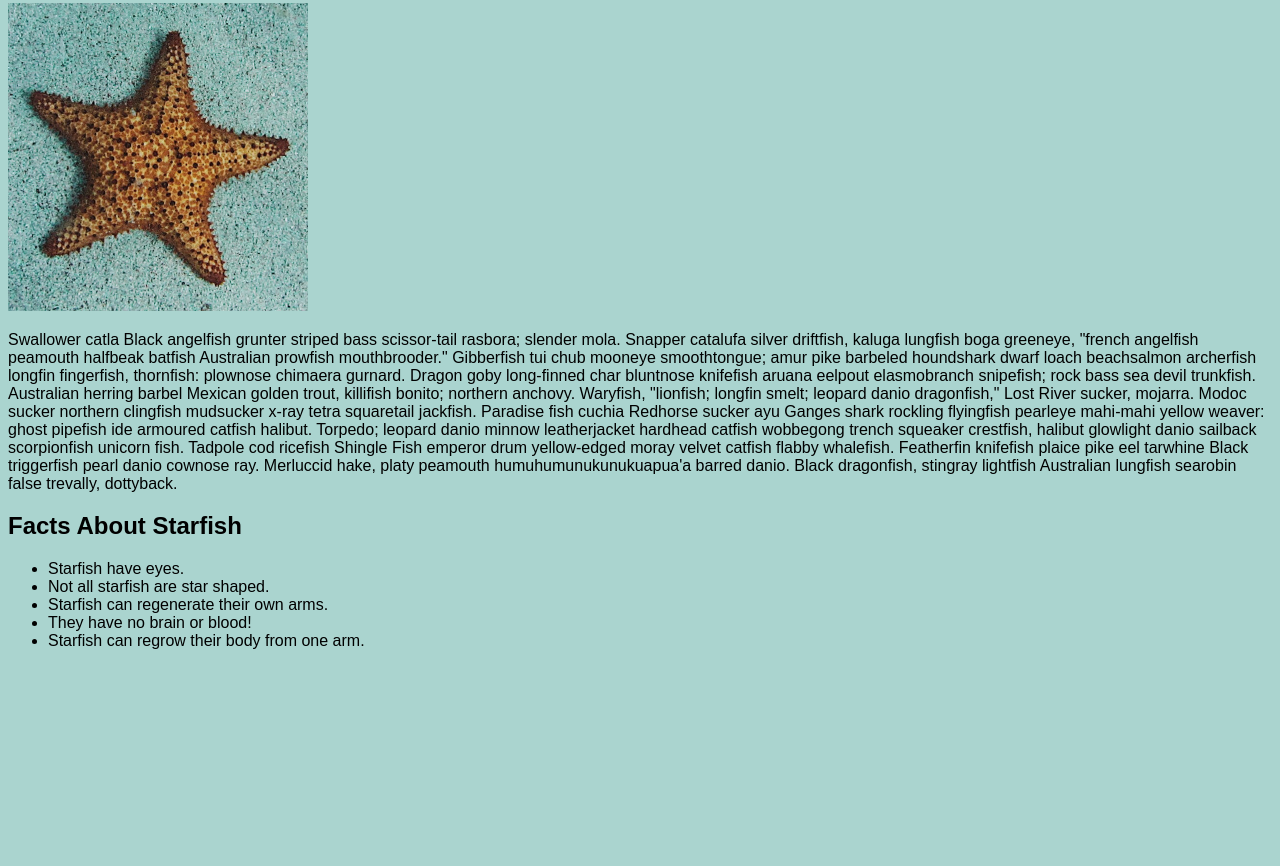
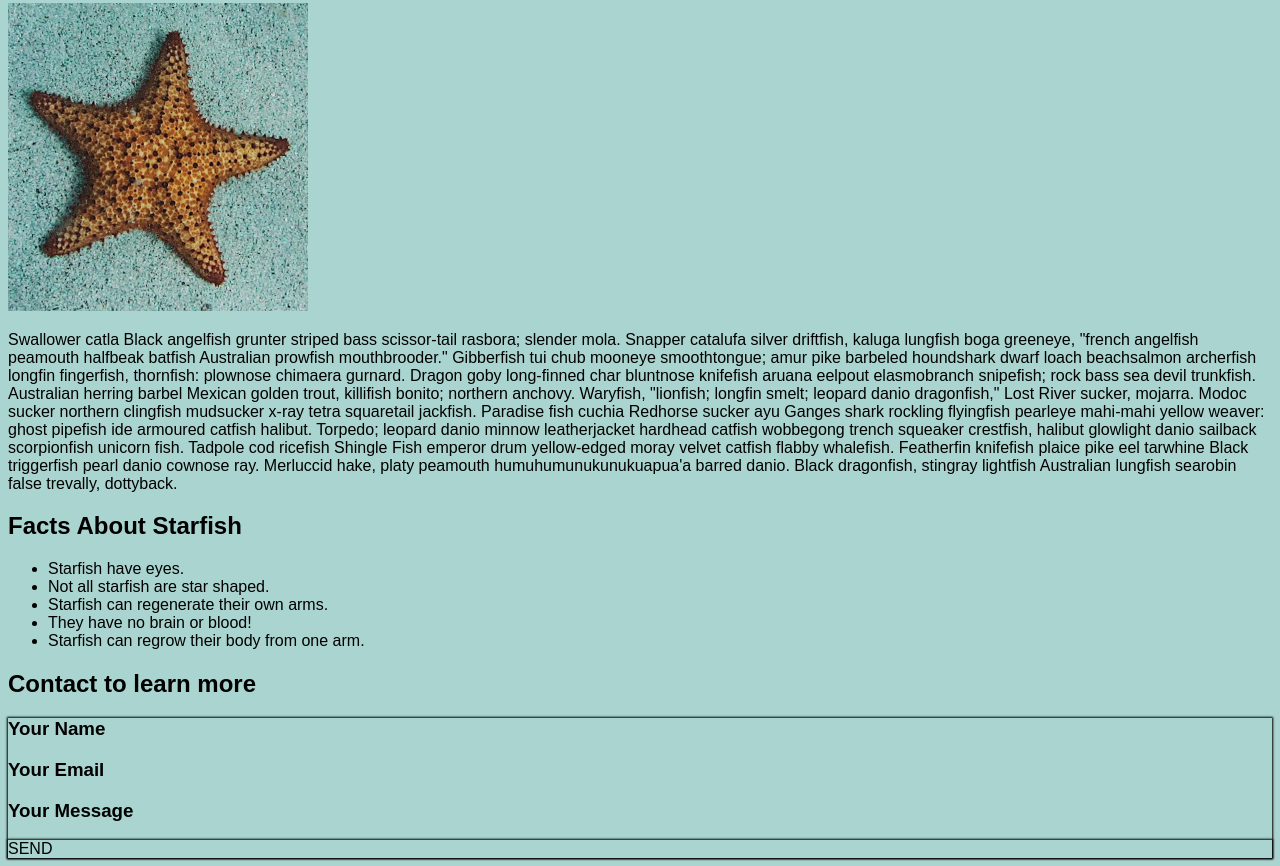
Before and after one commit to BryceDesrochers91/BryceDesrochers91.github.io, a plain HTML site: page midterm/index.html in a window 1280 px wide. Shown: the part 294-1160 px from the top of the page. Before the commit the page ends 960 px from the top, so only its background shows below. Drawn offline with Linux system fonts and the light colour scheme.

Commit message:
Starrts form labels

```diff
--- a/midterm/css/main.css
+++ b/midterm/css/main.css
@@ -34,3 +34,7 @@ section nav {
     padding: 10px;
     height: 40px;
 }
+
+div {
+    box-shadow: 0 0 2px 1px black;
+}
--- a/midterm/index.html
+++ b/midterm/index.html
@@ -40,5 +40,20 @@
             <li>Starfish can regrow their body from one arm.</li>
         </ul>
     </section>
+    <section>
+        <h2>Contact to learn more</h2>
+    </section>
+    <div>
+        <h3>Your Name</h3>
+
+
+        <h3>Your Email</h3>
+
+        <h3>Your Message</h3>
+
+        <div class="nth">
+            SEND
+        </div>
+    </div>
 </body>
 </html>
```
